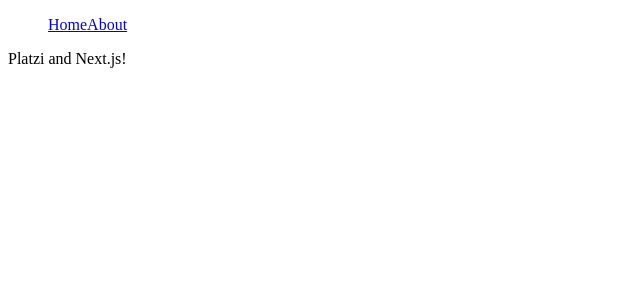
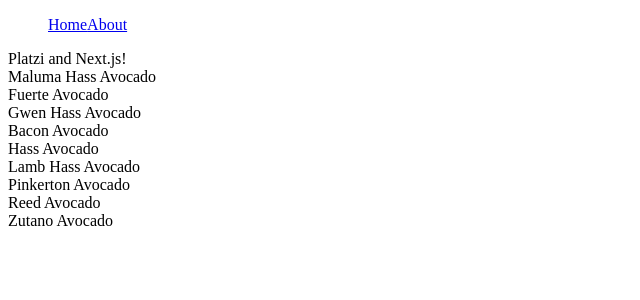
Before and after one commit to brenfondeadora/platzi-nextjs, a Next.js app: page / in a window 1280 px wide. Shown: the top 300 px of the page, without its empty margins (0-640 px from the left). Built offline with nearby package versions, Linux system fonts and the light colour scheme.

Commit message:
feat: set TProduct type

```diff
--- a/pages/index.tsx
+++ b/pages/index.tsx
@@ -1,11 +1,25 @@
-import React from 'react'
+import React, { useEffect, useState } from 'react'
 import Navbar from '../components/Navbar/Navbar'
 
 const HomePage = () => {
+  const [productList, setProductList] = useState([])
+
+  useEffect(() => {
+    window
+      .fetch('/api/avo')
+      .then((response) => response.json())
+      .then(({ data, length }) => {
+        setProductList(data)
+      })
+  }, [])
+
   return (
     <div>
       <Navbar />
       <div>Platzi and Next.js!</div>
+      {productList.map((product: TProduct) => (
+        <div key={product.id}>{product.name}</div>
+      ))}
     </div>
   )
 }
```
